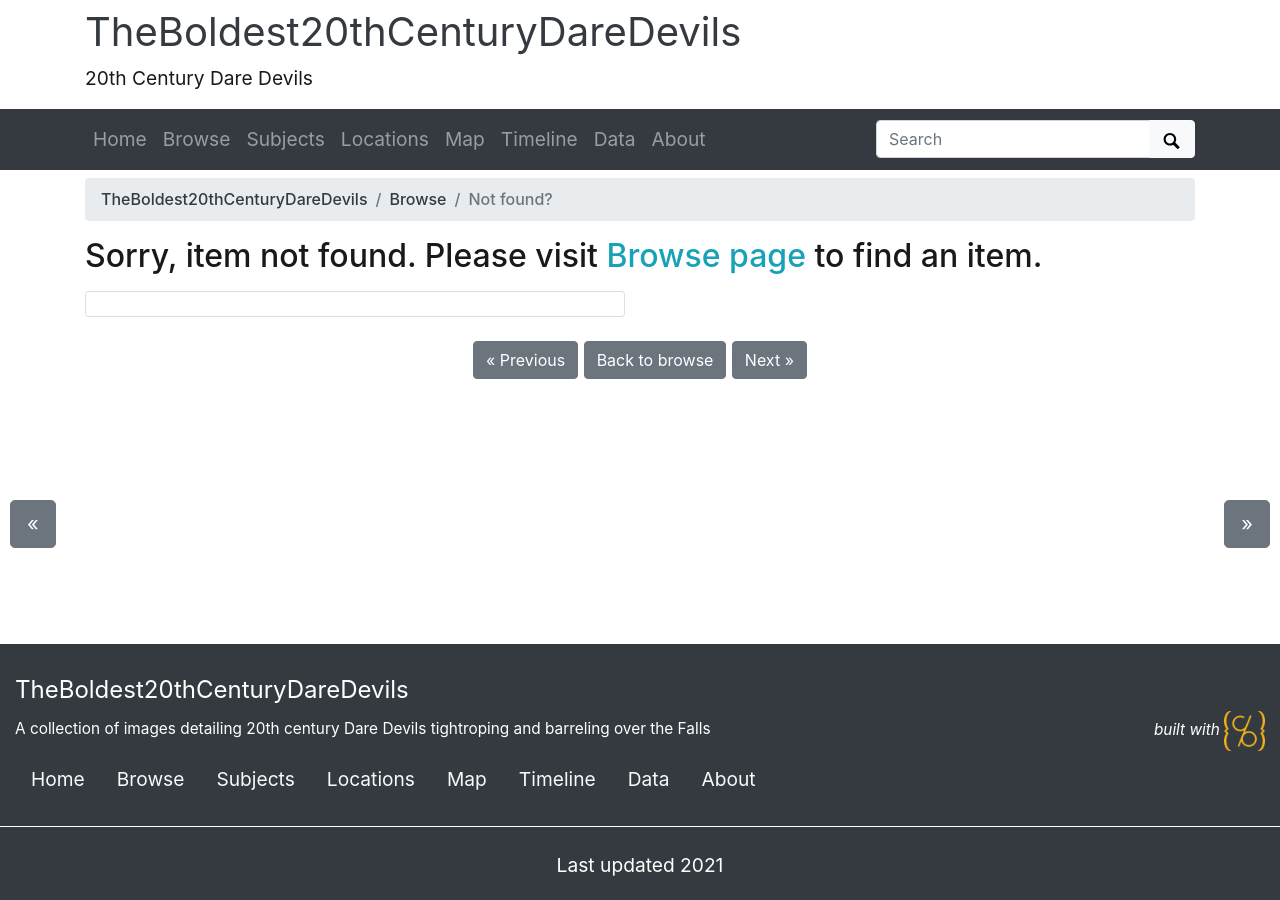
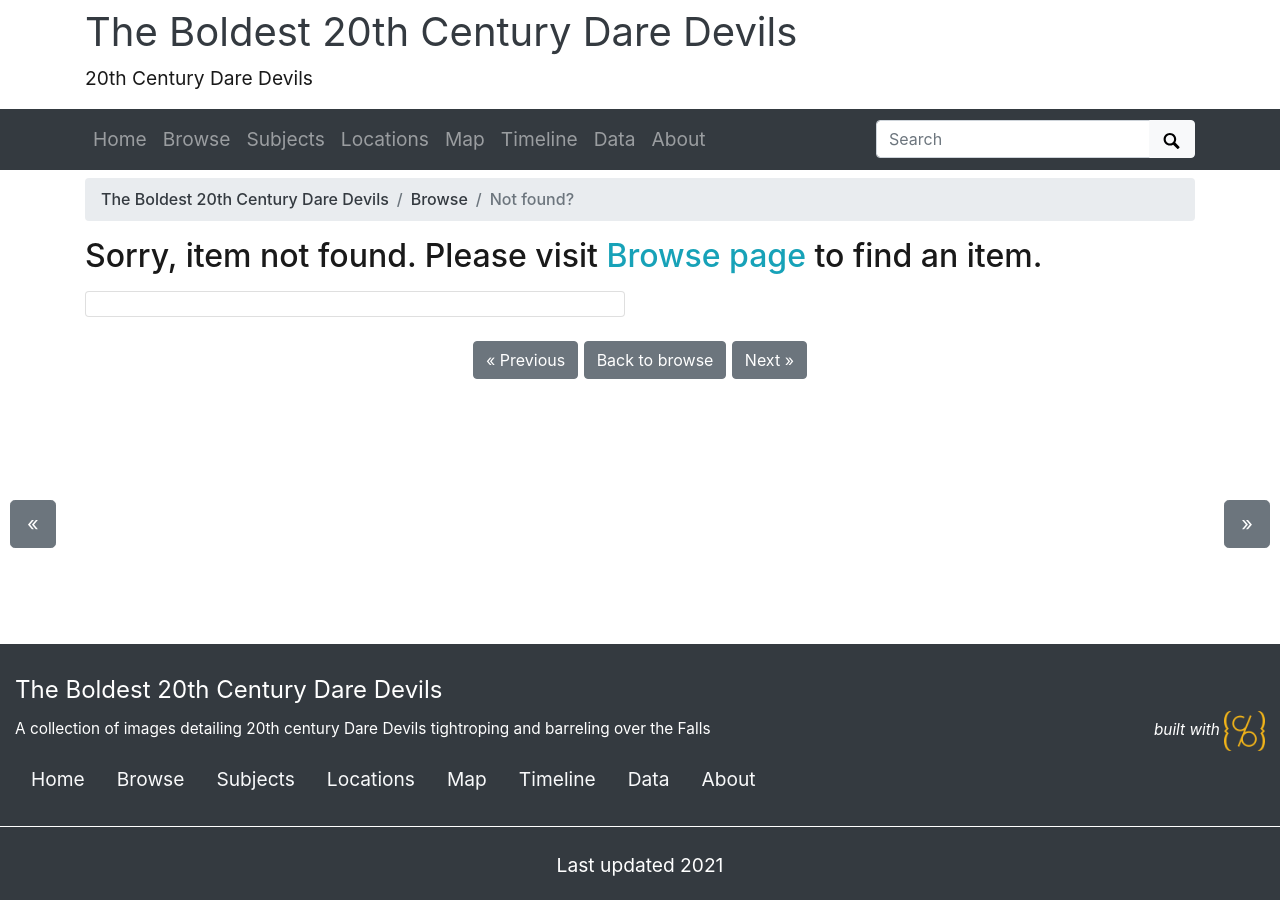
Before and after one commit to LuanaAmatuzio/The-Boldest-20th-Century-Dare-Devils, a Jekyll site: the page built from pages/item.md, in a window 1280 px wide. Built offline with Jekyll 4.4.1, drawn with Linux system fonts in a browser that asks for light colours.

Commit message:
Update _config.yml

```diff
--- a/_config.yml
+++ b/_config.yml
@@ -20,7 +20,7 @@
 # SITE SETTINGS
 #
 # title of site appears in banner
-title: TheBoldest20thCenturyDareDevils
+title: The Boldest 20th Century Dare Devils
 # tagline, a short phrase that will appear throughout the site in the top banner
 tagline: 20th Century Dare Devils
 # description appears in meta tags and other locations
```
